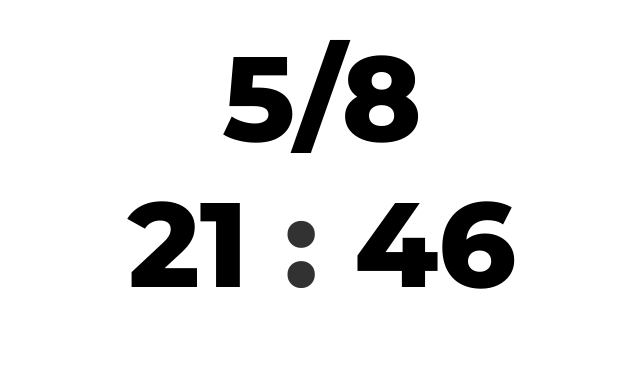
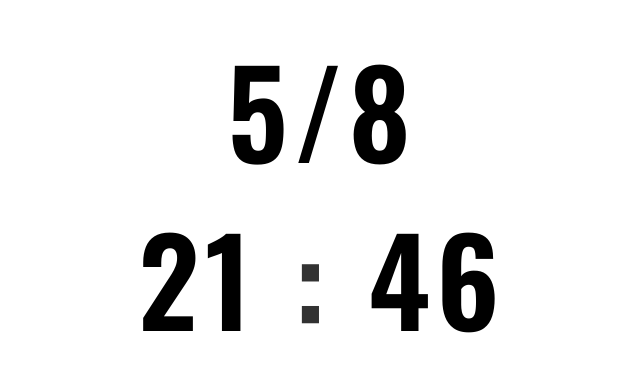
Before and after one commit to suzu2469/time-now-web, a Nuxt app: page / in a window 1280 px wide. Shown: the top 372 px of the page, without its empty margins (318-958 px from the left). Built offline with nearby package versions, Linux system fonts and the light colour scheme.

Commit message:
フォント変更

```diff
--- a/components/TimeView.vue
+++ b/components/TimeView.vue
@@ -62,6 +62,8 @@ export default {
   font-size: 120px;
   text-align: center;
   user-select: none;
+  letter-spacing: 0.05em;
+  line-height: 1.4em;
 }
 .time-coron {
   animation: flashing-in ease 2s infinite;
--- a/layouts/default.vue
+++ b/layouts/default.vue
@@ -5,10 +5,10 @@
 </template>
 
 <style>
-@import url('https://fonts.googleapis.com/css?family=Montserrat:800');
+@import url('https://fonts.googleapis.com/css?family=Oswald:600');
 
 html {
-  font-family: "Montserrat", "Source Sans Pro", -apple-system, BlinkMacSystemFont, "Segoe UI", Roboto, "Helvetica Neue", Arial, sans-serif;
+  font-family: "Oswald", "Source Sans Pro", -apple-system, BlinkMacSystemFont, "Segoe UI", Roboto, "Helvetica Neue", Arial, sans-serif;
   font-size: 16px;
   word-spacing: 1px;
   -ms-text-size-adjust: 100%;
```
